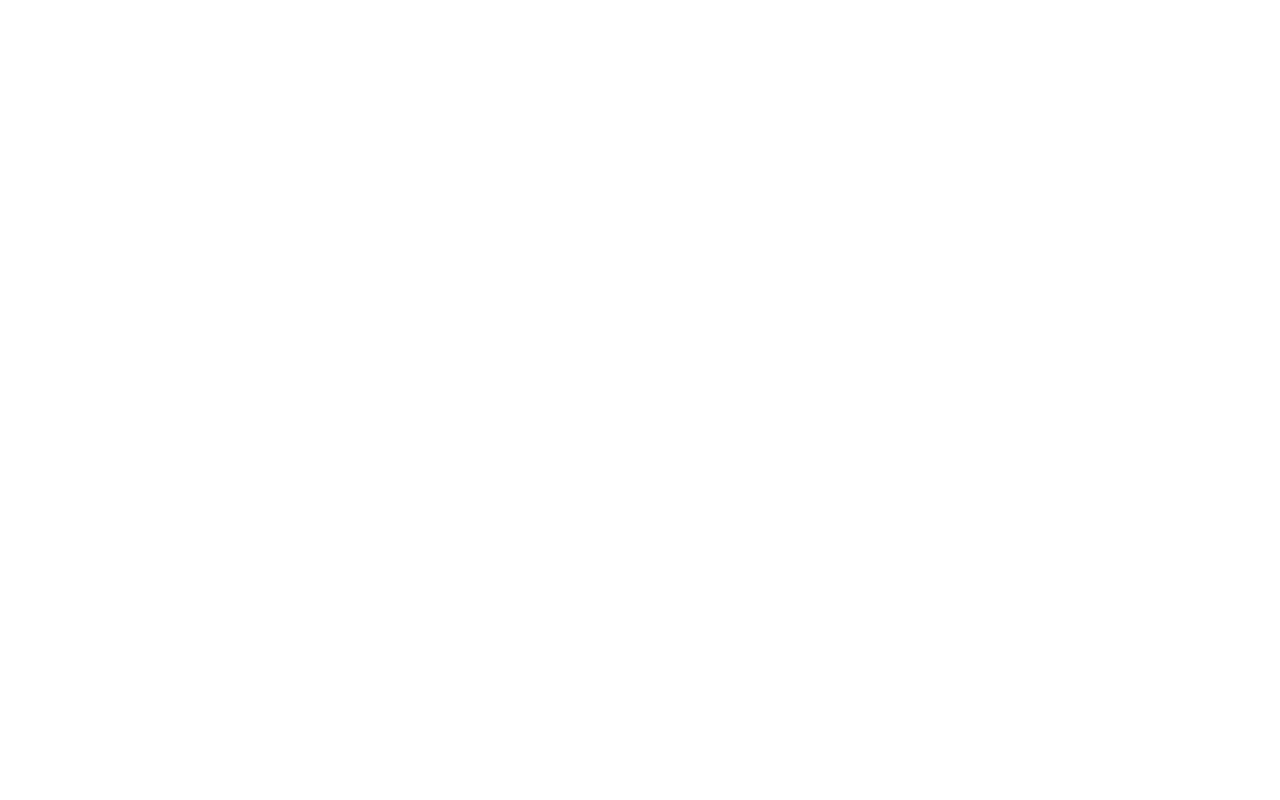
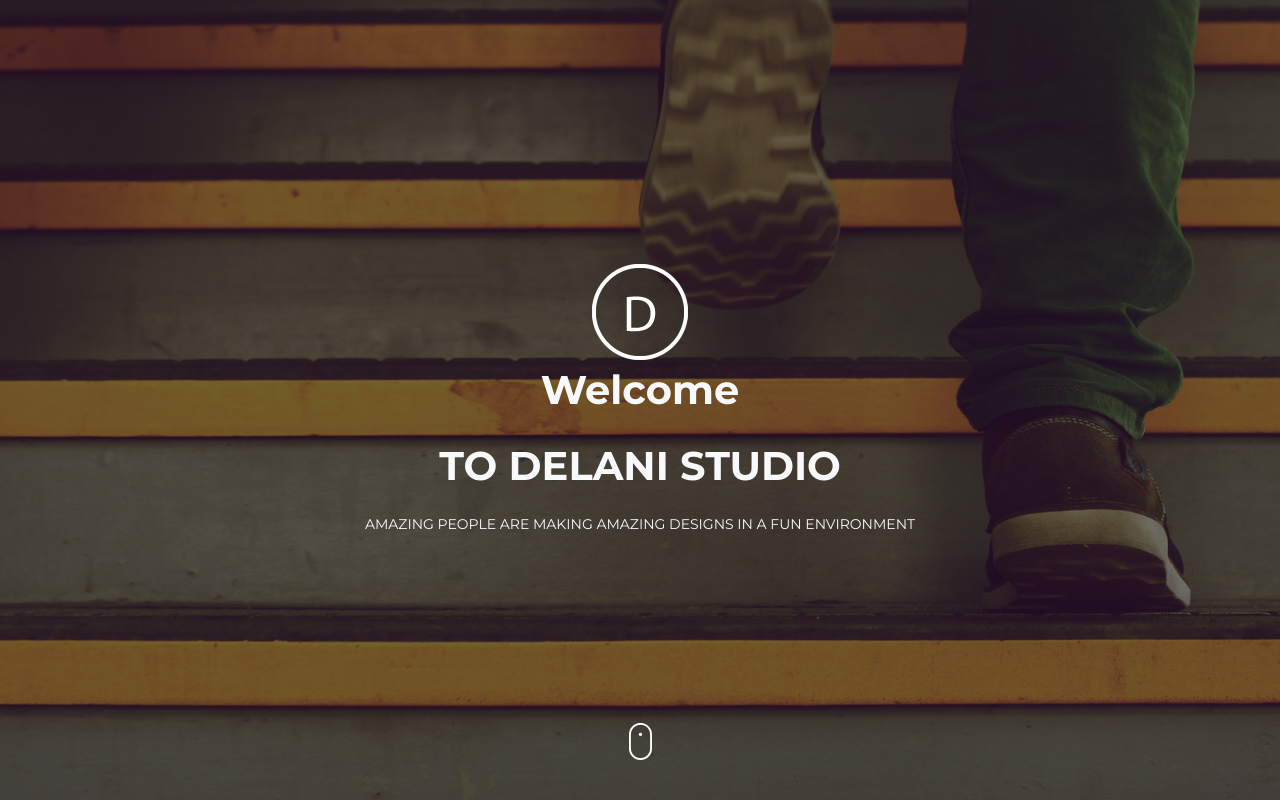
Before and after one commit to Edu58/Delani-Studio, a plain HTML site: page index.html in a window 1280 px wide. Drawn offline with nearby package versions, Linux system fonts and the light colour scheme.

Commit message:
style: adds hero section

```diff
--- a/index.html
+++ b/index.html
@@ -4,6 +4,7 @@
     <meta charset="UTF-8">
     <meta http-equiv="X-UA-Compatible" content="IE=edge">
     <meta name="viewport" content="width=device-width, initial-scale=1.0">
+    <link rel="shortcut icon" href="assets/logo/logo.png" type=" image/x-icon">
 
     <!-- Bootstrap 5 CSS CDN -->
     <link href="https://cdn.jsdelivr.net/npm/bootstrap@5.0.2/dist/css/bootstrap.min.css" rel="stylesheet"
@@ -15,7 +16,17 @@
 </head>
 <body>
 
-
+    <section class="hero min-vh-100">
+        <div class="desc d-flex justify-content-center align-items-center flex-column text-center text-light min-vh-100">
+            <img src="assets/logo/logo.png" alt=" logo">
+            <p class="fs-1 fw-bolder">Welcome</p>
+            <div>
+                <p class="fs-1 fw-bolder">TO DELANI STUDIO</p>
+                <small>AMAZING PEOPLE ARE MAKING AMAZING DESIGNS IN A FUN ENVIRONMENT</small>
+            </div>
+            <img src="assets/mouse_click.png" class="mouse" alt="scroll down">
+        </div>
+    </section>
 
     <!-- Bootstrap 5 JS CDN -->
     <script src="https://cdn.jsdelivr.net/npm/bootstrap@5.0.2/dist/js/bootstrap.bundle.min.js"
--- a/style.css
+++ b/style.css
@@ -4,3 +4,15 @@
 *{
     font-family: 'Montserrat', sans-serif;
 }
+
+.hero {
+    background-image: linear-gradient(rgb(0, 0, 0, 0.5), rgba(0, 0, 0, 0.5)) ,url("assets/backgrounds/h_img.jpg");
+    background-position: center;
+    background-repeat: no-repeat;
+    background-size: cover;
+}
+
+.hero .desc .mouse {
+    position: absolute;
+    bottom: 5%;
+}
```
